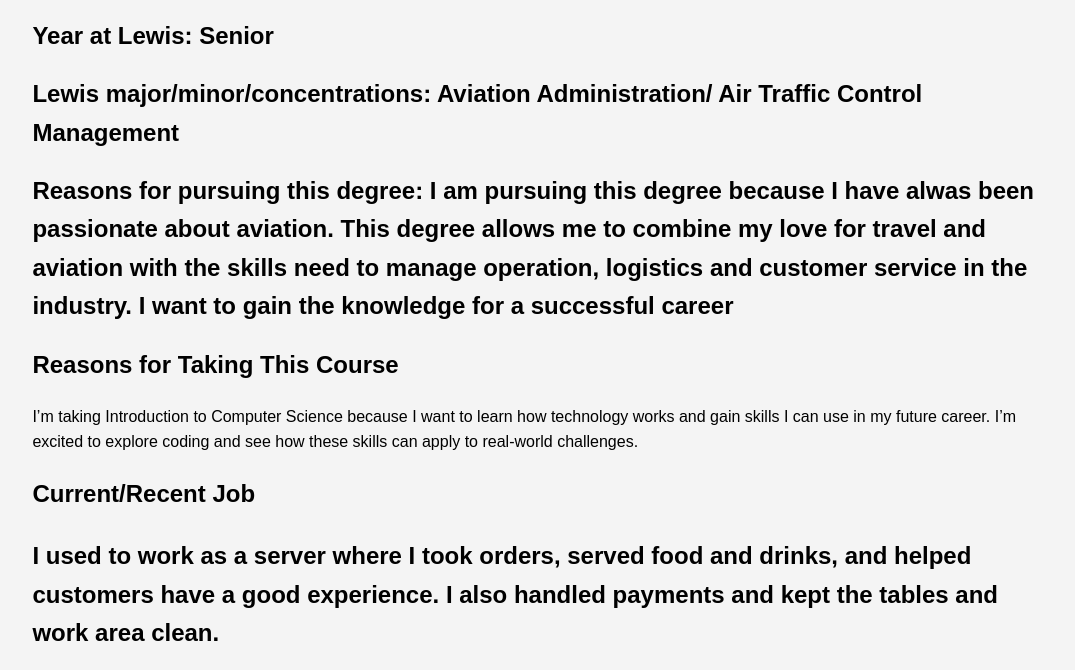
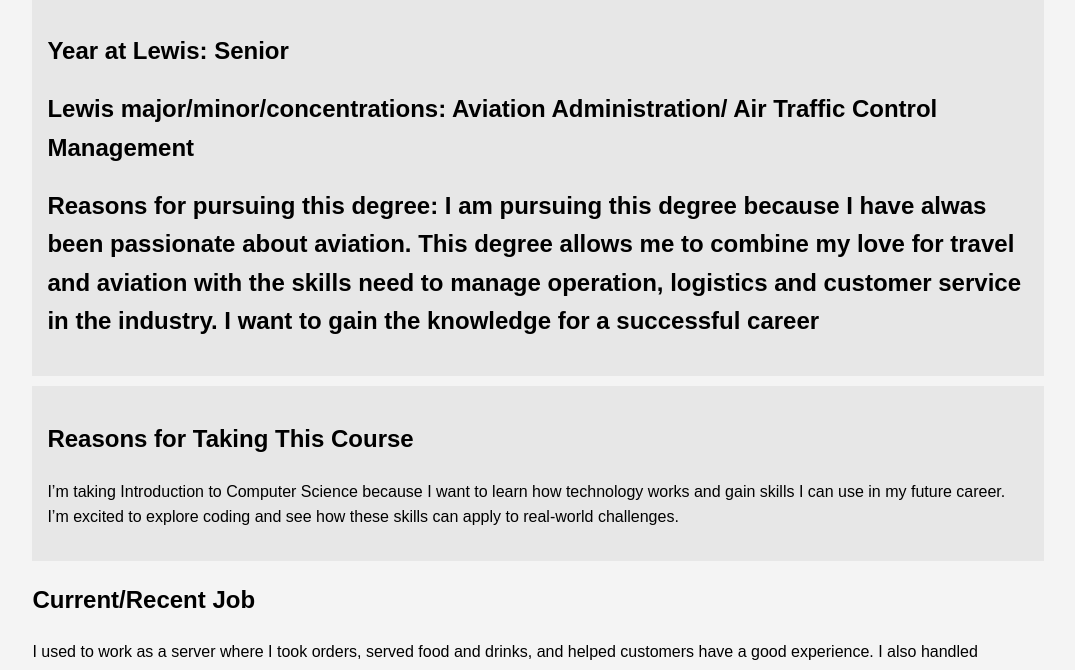
Before and after one commit to Ag-2063/me, a plain HTML site: page index.html in a window 1280 px wide. Shown: the part 102-772 px from the top of the page, without its empty margins (102-1177 px from the left). Drawn offline with Linux system fonts and the light colour scheme.

Commit message:
Update index.html

```diff
--- a/index.html
+++ b/index.html
@@ -21,7 +21,7 @@
         .main-info h1 {
             margin: 0;
         }
-        .hobbies, .lewis, .course, .job, .fun-fact,{
+        .hobbies, .lewis, .course, .job, .fun-fact {
             background: #e7e7e7;
             padding: 15px;
             margin-bottom: 10px;
@@ -45,8 +45,7 @@
             <p>I’m taking Introduction to Computer Science because I want to learn how technology works and gain skills I can use in my future career. I’m excited to explore coding and see how these skills can apply to real-world challenges.</p>
         </section>
 
-		<section class="job">
-            <h2>Current/Recent Job</p>
+		<h2>Current/Recent Job</h2>
 			<p>I used to work as a server where I took orders, served food and drinks, and helped customers have a good experience. I also handled payments and kept the tables and work area clean.</p>
         </section>
 
```
